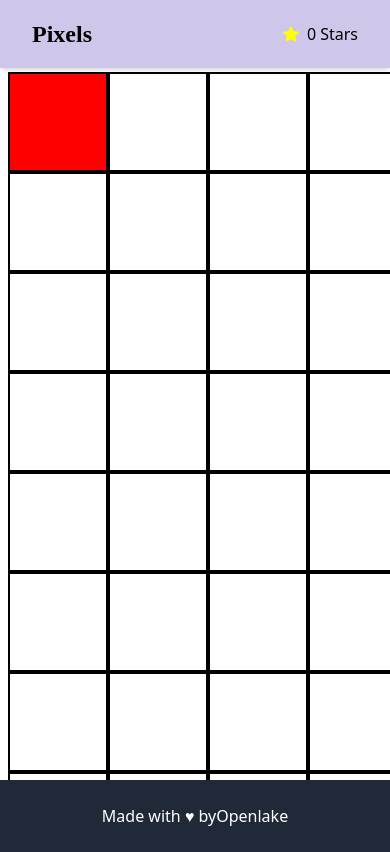
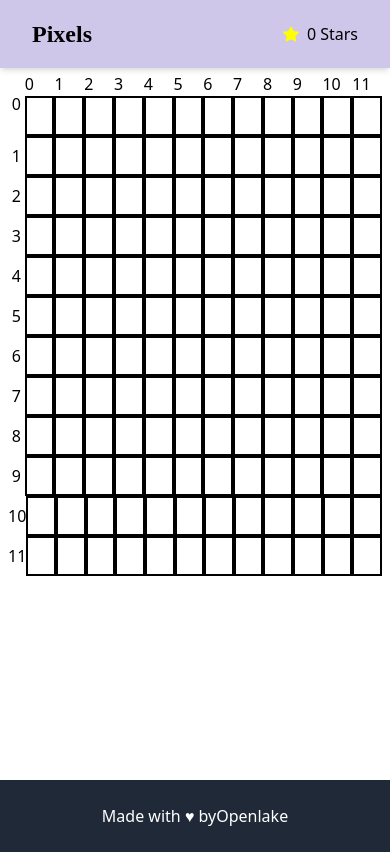
Before and after one commit to OpenLake/PixOss, a React (Vite) app: page / in a window 390 px wide. Built offline with nearby package versions, Linux system fonts and the light colour scheme; no server answers; a web font is replaced by a local one.

Commit message:
fixed responsiveness

```diff
--- a/package.json
+++ b/package.json
@@ -14,7 +14,8 @@
   "dependencies": {
     "react": "^18.2.0",
     "react-dom": "^18.2.0",
-    "styled-components": "^6.0.7"
+    "styled-components": "^6.0.7",
+    "react-modal": "^3.16.1"
   },
   "devDependencies": {
     "@types/react": "^18.2.15",
--- a/src/App.tsx
+++ b/src/App.tsx
@@ -8,7 +8,7 @@ function App() {
       <div className="navbar h-[4rem] w-screen">
         <Navbar />
       </div>
-      <div className="overflow-scroll h-[calc(100vh-8rem)]">
+      <div className="overflow-hidden h-[calc(100vh-8rem)]">
         <Grid />
       </div>
       <div className="footer h-[4rem]">
--- a/src/components/Grid/Grid.tsx
+++ b/src/components/Grid/Grid.tsx
@@ -18,7 +18,7 @@ function Grid() {
   };
 
   return (
-    <div className="min-w-fit grid-container overflow-y-scroll p-2">
+    <div className="w-screen h-screen  flex-row  object-fit  p-2">
       <PixelModal
         color={data.color}
         open={open}
@@ -27,15 +27,20 @@ function Grid() {
         message={data.message}
       ></PixelModal>
       <div>
+        <div></div>
         {grid.map((row, rowIndex) => (
-          <div className="row flex justify-center" key={rowIndex}>
-            {row.map((pixel) => (
-              <div
-                key={Math.floor(Math.random() * 100000)}
-                className={`pixel min-h-[100px] min-w-[100px] border-2 border-black`}
-                style={{ backgroundColor: pixel.color }}
-                onClick={() => openModal(pixel)}
-              ></div>
+          <div className="row flex justify-center " key={rowIndex}>
+            <p className="w-7/12 text-center self-center">{rowIndex}</p>
+            {row.map((pixel, ind) => (
+              <div className="w-screen">
+                <div>{rowIndex === 0 ? <p>{ind}</p> : null}</div>
+                <div
+                  key={Math.floor(Math.random() * 100000)}
+                  className={`pixel grow  min-h-[40px] border-2 border-black`}
+                  style={{ backgroundColor: pixel.color }}
+                  onClick={() => openModal(pixel)}
+                ></div>
+              </div>
             ))}
           </div>
         ))}
--- a/src/components/Navbar/Navbar.tsx
+++ b/src/components/Navbar/Navbar.tsx
@@ -7,7 +7,7 @@ function Navbar() {
       const fetchData = async () => {
         try {
           const response = await fetch(
-            'https://api.github.com/repos/JaeAeich/Chaty/stargazers',
+            'https://api.github.com/repos/OpenLake/pixels/stargazers',
           );
           const data = await response.json();
           setStars(data.length);
--- a/src/data/pixel.ts
+++ b/src/data/pixel.ts
@@ -3,7 +3,7 @@ import GridItem from './types';
 const grid: GridItem[][] = [
   [
     {
-      color: 'red',
+      color: 'saffron',
       name: 'Javed Habib',
       message:
         'I wish I knew what I know now, so I could have left when I stayed.',
```
Also changed, not shown: 2 other files (tests, documents, lock files or other folders).
